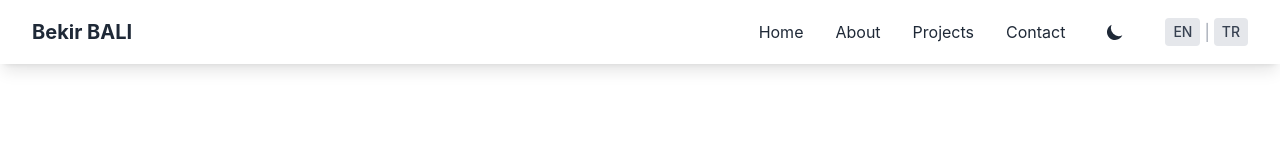
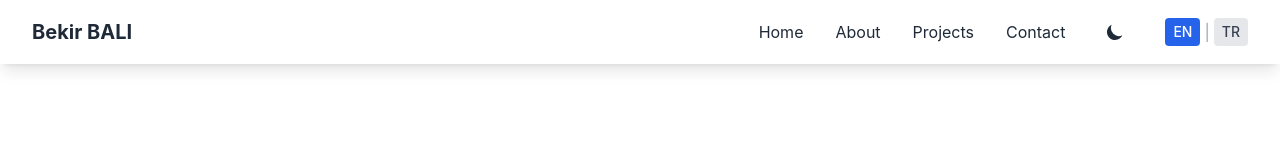
Before and after one commit to bekirbali/React-MyPortfolio, a React (Create React App) app: page / in a window 1280 px wide. Shown: the top 160 px of the page. Built offline with nearby package versions, Linux system fonts and the light colour scheme.

Commit message:
Update LanguageSwitcher to recognize 'en-US' language variant

```diff
--- a/src/components/LanguageSwitcher.js
+++ b/src/components/LanguageSwitcher.js
@@ -7,12 +7,13 @@ const LanguageSwitcher = () => {
   const changeLanguage = (lng) => {
     i18n.changeLanguage(lng);
   };
+  console.log(i18n.language);
 
   return (
     <div className="flex gap-1 items-center">
       <button
         className={`px-2 py-1 rounded text-sm font-medium transition-colors ${
-          i18n.language === "en"
+          i18n.language === "en" || i18n.language === "en-US"
             ? "bg-blue-600 text-white"
             : "bg-gray-200 hover:bg-gray-300 text-gray-700"
         }`}
```
